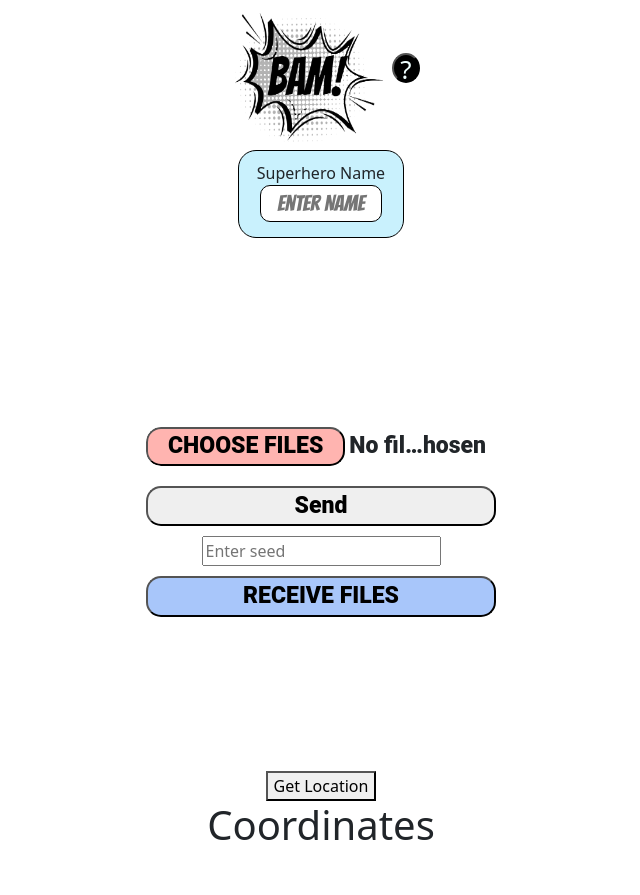
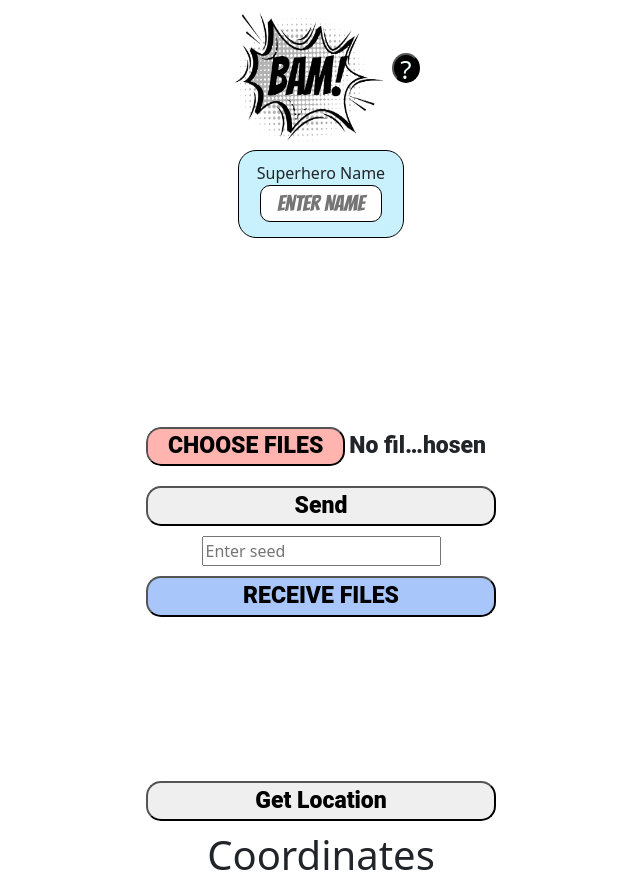
Before and after one commit to BAM-File-Transfer/BAM, a React (Create React App) app in the folder client/: page / in a window 1280 px wide. Shown: the whole page, without its empty margins (319-959 px from the left). Before the commit the page ends 865 px from the top, so only its background shows below. Built offline with nearby package versions, Linux system fonts and the light colour scheme.

Commit message:
location functionality with button on home page

```diff
--- a/client/src/components/GetSensorData.js
+++ b/client/src/components/GetLocation.js
@@ -10,10 +10,15 @@ import React, { useState } from 'react';
       setStatus('Geolocation is not supported by your browser');
     } else {
       setStatus('Locating...');
+      console.log("hello");
       navigator.geolocation.getCurrentPosition((position) => {
         setStatus(null);
         setLat(position.coords.latitude);
         setLng(position.coords.longitude);
+        // can create variables to store longitude and latitide here (for putting in database / server use)
+        // let lat = position.coords.latitude
+        // let lng = position.coords.longitude
+
       }, () => {
         setStatus('Unable to retrieve your location');
       });
@@ -22,7 +27,7 @@ import React, { useState } from 'react';
 
   return (
     <div className="App">
-      <button onClick={getLocation}>Get Location</button>
+      <button className="button" onClick={getLocation}>Get Location</button>
       <h1>Coordinates</h1>
       <p>{status}</p>
       {lat && <p>Latitude: {lat}</p>}
--- a/client/src/components/Home.js
+++ b/client/src/components/Home.js
@@ -1,7 +1,7 @@
 import Header from "./Header"
 import SuperheroName from "./SuperheroName"
 import ChooseFiles from "./ChooseFiles"
-import GetSensorData from "./GetSensorData"
+import GetLocation from "./GetLocation"
 
 import React from 'react'
 
@@ -12,7 +12,7 @@ const Home = () => {
         <SuperheroName />
         <div className="ButtonSection">
             <ChooseFiles />
-            <GetSensorData />
+            <GetLocation />
         </div>
     </div>
   )
```
